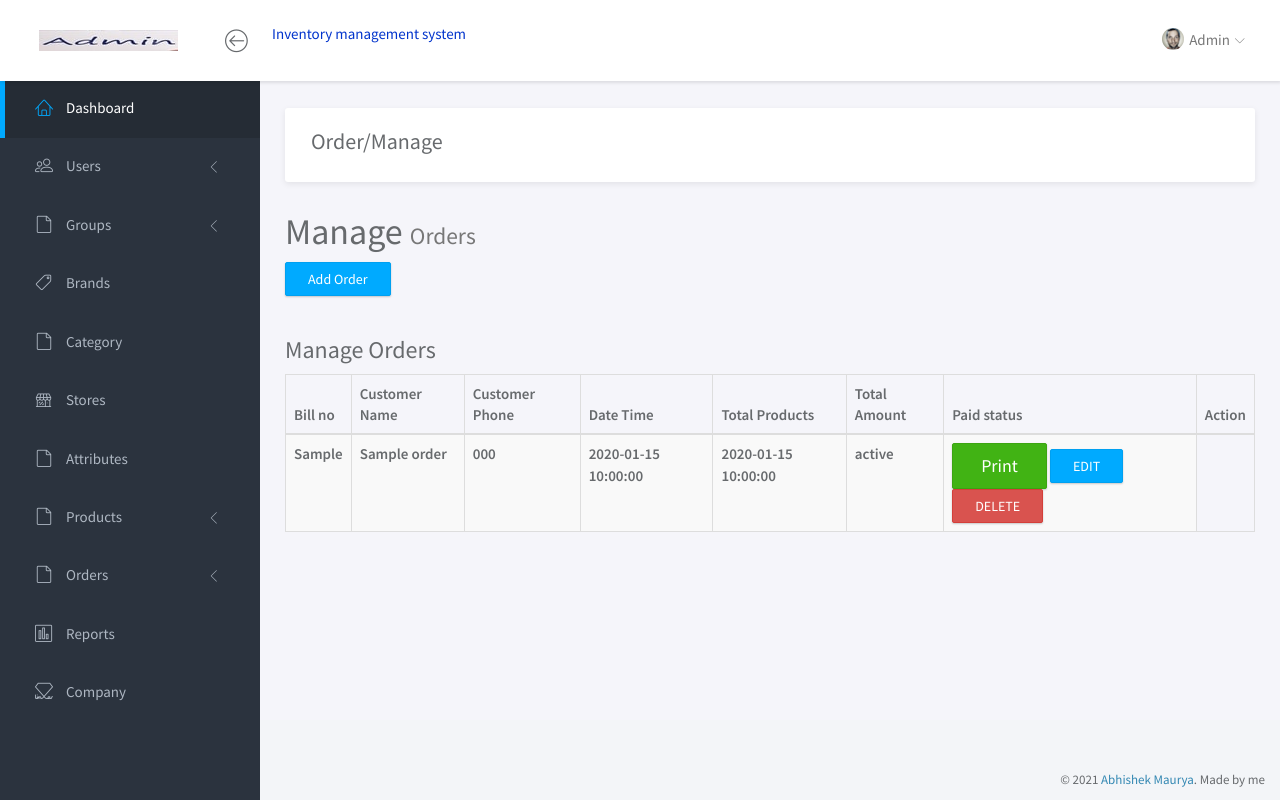
After one commit to maurya360/projectims1, a PHP site: page /dashbord/order_manage.php in a window 1280 px wide. The commit adds this page. Run offline with PHP 8.4, Linux system fonts and the light colour scheme; tables that the repository leaves empty or names only in its code hold one stand-in row (values such as "Sample post"); some libraries are stand-ins or nearby versions.

Commit message:
order and manage order added

```diff
--- a/dashbord/attribute_value.php
+++ b/dashbord/attribute_value.php
@@ -174,8 +174,8 @@ $conn->close();
 
 									<th>" .$row['attribute_value_name']."</th>
 										<td>
-										<a href='/' data-toggle='modal' data-target='#exampleModal1_".$row['id']."' id=".$row['id']." class='btn btn-primary'>EDIT</a>
-										<a href='/' data-toggle='modal' data-target='#deleteModal2_".$row['id']."' id=".$row['id']." class='btn btn-danger'>DELETE</a>
+										<a  data-toggle='modal' data-target='#exampleModal1_".$row['id']."' id=".$row['id']." class='btn btn-primary'>EDIT</a>
+										<a  data-toggle='modal' data-target='#deleteModal2_".$row['id']."' id=".$row['id']." class='btn btn-danger'>DELETE</a>
 										</td>
 								</tr>";
 								include('attribute_value_edit_del_modal.php');
--- a/dashbord/attributes.php
+++ b/dashbord/attributes.php
@@ -115,7 +115,7 @@ $conn->close();
 							<a href="#oPages" data-toggle="collapse" class="collapsed"><i class="lnr lnr-file-empty"></i> <span>Orders</span> <i class="icon-submenu lnr lnr-chevron-left"></i></a>
 							<div id="oPages" class="collapse ">
 								<ul class="nav">
-									<li><a href="" class="">+ Add Orders</a></li>
+									<li><a href="order.php" class="">+ Add Orders</a></li>
 									<li><a href="" class="">Manage Orders</a></li>
 								</ul>
 							</div>
@@ -175,8 +175,8 @@ $conn->close();
 									<th>". $row['available']."</th>
 										<td>
 										<a href='attribute_value.php?attribute_name=".$row['attribute_name']."'  class='btn btn-success'>+Add Value</a>
-										<a href='/' data-toggle='modal' data-target='#exampleModal1_".$row['id']."' id=".$row['id']." class='btn btn-primary'>EDIT</a>
-										<a href='/' data-toggle='modal' data-target='#exampleModal2_".$row['id']."' id=".$row['id']." class='btn btn-danger'>DELETE</a>
+										<a  data-toggle='modal' data-target='#exampleModal1_".$row['id']."' id=".$row['id']." class='btn btn-primary'>EDIT</a>
+										<a  data-toggle='modal' data-target='#exampleModal2_".$row['id']."' id=".$row['id']." class='btn btn-danger'>DELETE</a>
 										</td>
 								</tr>
 								";
--- a/dashbord/brand.php
+++ b/dashbord/brand.php
@@ -117,7 +117,7 @@ $conn->close();
 							<a href="#oPages" data-toggle="collapse" class="collapsed"><i class="lnr lnr-file-empty"></i> <span>Orders</span> <i class="icon-submenu lnr lnr-chevron-left"></i></a>
 							<div id="oPages" class="collapse ">
 								<ul class="nav">
-									<li><a href="" class="">+ Add Orders</a></li>
+									<li><a href="order.php" class="">+ Add Orders</a></li>
 									<li><a href="" class="">Manage Orders</a></li>
 								</ul>
 							</div>
--- a/dashbord/category.php
+++ b/dashbord/category.php
@@ -171,8 +171,8 @@ $conn->close();
 									<th>" .$row['category_name']."</th>
 									<th>". $row['available']."</th>
 										<td>
-										<a href='/' data-toggle='modal' data-target='#exampleModal1_".$row['id']."' id=".$row['id']." class='btn btn-primary'>EDIT</a>
-										<a href='/' data-toggle='modal' data-target='#exampleModal2_".$row['id']."' id=".$row['id']." class='btn btn-danger'>DELETE</a>
+										<a  data-toggle='modal' data-target='#exampleModal1_".$row['id']."' id=".$row['id']." class='btn btn-primary'>EDIT</a>
+										<a  data-toggle='modal' data-target='#exampleModal2_".$row['id']."' id=".$row['id']." class='btn btn-danger'>DELETE</a>
 										</td>
 								</tr>";
 								include('category_edit_del_modal.php');
--- /dev/null
+++ b/dashbord/order_manage.php
@@ -0,0 +1,222 @@
+<!doctype html>
+<html lang="en">
+	<?php include 'partial/head.php'?>
+<body>
+	<!-- WRAPPER -->
+	<div id="wrapper">
+		<!-- NAVBAR -->
+			<?php include 'partial/nav.php'?>
+		<!-- END NAVBAR -->
+		<!-- LEFT SIDEBAR -->
+		<div id="sidebar-nav" class="sidebar">
+			<div class="sidebar-scroll">
+				<nav>
+					<ul class="nav">
+						<li><a href="index.php" class="active"><i class="lnr lnr-home"></i> <span>Dashboard</span></a></li>
+
+						<li>
+							<a href="#subPages" data-toggle="collapse" class="collapsed"><i class="lnr lnr-users"></i> <span>Users</span> <i class="icon-submenu lnr lnr-chevron-left"></i></a>
+							<div id="subPages" class="collapse ">
+								<ul class="nav">
+									<li><a href="" class="">+ Add User</a></li>
+									<li><a href="" class=""> Manage Users</a></li>
+								</ul>
+							</div>
+						</li>
+
+						<li>
+							<a href="#gPages" data-toggle="collapse" class="collapsed"><i class="lnr lnr-file-empty"></i> <span>Groups</span> <i class="icon-submenu lnr lnr-chevron-left"></i></a>
+							<div id="gPages" class="collapse ">
+								<ul class="nav">
+									<li><a href="" class="">+ Add Group</a></li>
+									<li><a href="" class="">Manage Groups</a></li>
+								</ul>
+							</div>
+						</li>
+
+
+						<li><a href="brand.php" class=""><i class="lnr lnr-tag"></i> <span>Brands</span></a></li>
+
+						<li><a href="Category.php" class=""><i class="lnr lnr-file-empty"></i> <span>Category</span></a></li>
+
+						<li><a href="Stores.php" class=""><i class="lnr lnr-store"></i> <span>Stores</span></a></li>
+
+						<li><a href="attributes.php" class=""><i class="lnr lnr-file-empty"></i> <span>Attributes</span></a></li>
+
+
+						<li>
+							<a href="#pPages" data-toggle="collapse" class="collapsed"><i class="lnr lnr-file-empty"></i> <span>Products</span> <i class="icon-submenu lnr lnr-chevron-left"></i></a>
+							<div id="pPages" class="collapse ">
+								<ul class="nav">
+									<li><a href="" class="">+ Add Products</a></li>
+									<li><a href="" class="">Manage Products</a></li>
+								</ul>
+							</div>
+						</li>
+
+						<li>
+							<a href="#oPages" data-toggle="collapse" class="collapsed"><i class="lnr lnr-file-empty"></i> <span>Orders</span> <i class="icon-submenu lnr lnr-chevron-left"></i></a>
+							<div id="oPages" class="collapse ">
+								<ul class="nav">
+									<li><a href="" class="">+ Add Orders</a></li>
+									<li><a href="" class="">Manage Orders</a></li>
+								</ul>
+							</div>
+						</li>
+
+						<li><a href="report.php" class=""><i class="lnr lnr-chart-bars"></i> <span>Reports</span></a></li>
+						<li><a href="Company.php" class=""><i class="lnr lnr-linearicons"></i> <span>Company</span></a></li>
+					</ul>
+				</nav>
+			</div>
+		</div>
+		<!-- END LEFT SIDEBAR -->
+		<!-- MAIN -->
+		<div class="main">
+			<!-- MAIN CONTENT -->
+			<div class="main-content">
+				<div class="container-fluid">
+					<!-- OVERVIEW -->
+					<div class="panel panel-headline">
+						<div class="panel-heading">
+							<h3 class="panel-title">Order/Manage</h3>
+						</div>
+					</div>
+					<div class="content-wrapper">
+  <!-- Content Header (Page header) -->
+  <section class="content-header">
+    <h1>
+      Manage
+      <small>Orders</small>
+    </h1>
+
+  </section>
+
+									<!-- Main content -->
+									<section class="content">
+										<!-- Small boxes (Stat box) -->
+										<div class="row">
+										<div class="col-md-12 col-xs-12">
+
+											<div id="messages"></div>
+
+
+													<a href="order.php" class="btn btn-primary">Add Order</a>
+											<br /> <br />
+
+											<div class="box">
+											<div class="box-header">
+												<h3 class="box-title">Manage Orders</h3>
+											</div>
+											<!-- /.box-header -->
+											<div class="box-body">
+												<table id="manageTable" class="table table-bordered table-striped">
+												<thead>
+												<tr>
+													<th>Bill no</th>
+													<th>Customer Name</th>
+													<th>Customer Phone</th>
+													<th>Date Time</th>
+													<th>Total Products</th>
+													<th>Total Amount</th>
+													<th>Paid status</th>
+																	<th>Action</th>
+																</tr>
+												</thead>
+												<tbody>
+													<?php
+													include 'include/db.php';
+													//database show webpage
+														$query = "SELECT * FROM orders";
+														$result = $conn->query($query);
+															while($row = $result->fetch_assoc())
+															{
+
+																echo
+																"<tr>
+
+																	<th>" .$row['bill_no']."</th>
+																	<th>". $row['customer_name']."</th>
+																	<th>". $row['customer_phone']."</th>
+
+																	<th>". $row['date_time']."</th>
+																	<th>". $row['date_time']."</th>
+																	<th>". $row['paid_status']."</th>
+																		<td>
+
+																		 <a href='#' class='btn btn-success btn-lg' <span class='glyphicon glyphicon-print'></span> Print</a>
+																		<a  data-toggle='modal' data-target='#exampleModal1_".$row['id']."' id=".$row['id']." class='btn btn-primary'>EDIT</a>
+																		<a  data-toggle='modal' data-target='#exampleModal2_".$row['id']."' id=".$row['id']." class='btn btn-danger'>DELETE</a>
+																		</td>
+																</tr>";
+
+
+															}
+													?>
+
+												</tbody>
+
+												</table>
+											</div>
+											<!-- /.box-body -->
+											</div>
+											<!-- /.box -->
+										</div>
+										<!-- col-md-12 -->
+										</div>
+										<!-- /.row -->
+
+
+									</section>
+									<!-- /.content -->
+									</div>
+									<!-- /.content-wrapper -->
+
+									<!-- remove brand modal -->
+									<div class="modal fade" tabindex="-1" role="dialog" id="removeModal">
+									<div class="modal-dialog" role="document">
+										<div class="modal-content">
+										<div class="modal-header">
+											<button type="button" class="close" data-dismiss="modal" aria-label="Close"><span aria-hidden="true">&times;</span></button>
+											<h4 class="modal-title">Remove Order</h4>
+										</div>
+
+										<form role="form" action="" method="post" id="removeForm">
+											<div class="modal-body">
+											<p>Do you really want to remove?</p>
+											</div>
+											<div class="modal-footer">
+											<button type="button" class="btn btn-default" data-dismiss="modal">Close</button>
+											<button type="submit" class="btn btn-primary">Save changes</button>
+											</div>
+										</form>
+
+
+										</div><!-- /.modal-content -->
+									</div><!-- /.modal-dialog -->
+									</div><!-- /.modal -->
+					</div>
+				</div>
+			</div>
+			<!-- END MAIN CONTENT -->
+		</div>
+		<!-- END MAIN -->
+		<div class="clearfix"></div>
+		<footer>
+			<div class="container-fluid">
+				<p class="copyright">&copy; 2021 <a href="" target="_blank">Abhishek Maurya</a>. Made by me</p>
+			</div>
+		</footer>
+	</div>
+	<!-- END WRAPPER -->
+	<!-- Javascript -->
+	<script src="assets/vendor/jquery/jquery.min.js"></script>
+	<script src="assets/vendor/bootstrap/js/bootstrap.min.js"></script>
+	<script src="assets/vendor/jquery-slimscroll/jquery.slimscroll.min.js"></script>
+	<script src="assets/vendor/jquery.easy-pie-chart/jquery.easypiechart.min.js"></script>
+	<script src="assets/vendor/chartist/js/chartist.min.js"></script>
+	<script src="assets/scripts/klorofil-common.js"></script>
+
+</body>
+
+</html>
--- a/dashbord/productmange.php
+++ b/dashbord/productmange.php
@@ -71,7 +71,7 @@ $conn->close();
 							<a href="#oPages" data-toggle="collapse" class="collapsed"><i class="lnr lnr-file-empty"></i> <span>Orders</span> <i class="icon-submenu lnr lnr-chevron-left"></i></a>
 							<div id="oPages" class="collapse ">
 								<ul class="nav">
-									<li><a href="" class="">+ Add Orders</a></li>
+									<li><a href="order.php" class="">+ Add Orders</a></li>
 									<li><a href="" class="">Manage Orders</a></li>
 								</ul>
 							</div>
--- a/dashbord/stores.php
+++ b/dashbord/stores.php
@@ -172,8 +172,8 @@ $conn->close();
 									<th>" .$row['store_name']."</th>
 									<th>". $row['available']."</th>
 										<td>
-										<a href='/' data-toggle='modal' data-target='#exampleModal1_".$row['id']."' id=".$row['id']." class='btn btn-primary'>EDIT</a>
-										<a href='/' data-toggle='modal' data-target='#exampleModal2_".$row['id']."' id=".$row['id']." class='btn btn-danger'>DELETE</a>
+										<a  data-toggle='modal' data-target='#exampleModal1_".$row['id']."' id=".$row['id']." class='btn btn-primary'>EDIT</a>
+										<a  data-toggle='modal' data-target='#exampleModal2_".$row['id']."' id=".$row['id']." class='btn btn-danger'>DELETE</a>
 										</td>
 								</tr>";
 								include('store_edit_del_modal.php');
--- a/userpage/attributes.php
+++ b/userpage/attributes.php
@@ -175,8 +175,8 @@ $conn->close();
 									<th>". $row['available']."</th>
 										<td>
 										<a href='attribute_value.php?attribute_name=".$row['attribute_name']."'  class='btn btn-success'>+Add Value</a>
-										<a href='/' data-toggle='modal' data-target='#exampleModal1_".$row['id']."' id=".$row['id']." class='btn btn-primary'>EDIT</a>
-										<a href='/' data-toggle='modal' data-target='#exampleModal2_".$row['id']."' id=".$row['id']." class='btn btn-danger'>DELETE</a>
+										<a  data-toggle='modal' data-target='#exampleModal1_".$row['id']."' id=".$row['id']." class='btn btn-primary'>EDIT</a>
+										<a  data-toggle='modal' data-target='#exampleModal2_".$row['id']."' id=".$row['id']." class='btn btn-danger'>DELETE</a>
 										</td>
 								</tr>
 								";
--- a/userpage/brand.php
+++ b/userpage/brand.php
@@ -174,8 +174,8 @@ $conn->close();
 									<th>" .$row['brand_name']."</th>
 									<th>". $row['available']."</th>
 										<td>
-										<a href='/' data-toggle='modal' data-target='#exampleModal1_".$row['id']."' id=".$row['id']." class='btn btn-primary'>EDIT</a>
-										<a href='/' data-toggle='modal' data-target='#exampleModal2_".$row['id']."' id=".$row['id']." class='btn btn-danger'>DELETE</a>
+										<a  data-toggle='modal' data-target='#exampleModal1_".$row['id']."' id=".$row['id']." class='btn btn-primary'>EDIT</a>
+										<a  data-toggle='modal' data-target='#exampleModal2_".$row['id']."' id=".$row['id']." class='btn btn-danger'>DELETE</a>
 										</td>
 								</tr>";
 								include('brand_edit_del_modal.php');
--- a/userpage/category.php
+++ b/userpage/category.php
@@ -171,8 +171,8 @@ $conn->close();
 									<th>" .$row['category_name']."</th>
 									<th>". $row['available']."</th>
 										<td>
-										<a href='/' data-toggle='modal' data-target='#exampleModal1_".$row['id']."' id=".$row['id']." class='btn btn-primary'>EDIT</a>
-										<a href='/' data-toggle='modal' data-target='#exampleModal2_".$row['id']."' id=".$row['id']." class='btn btn-danger'>DELETE</a>
+										<a  data-toggle='modal' data-target='#exampleModal1_".$row['id']."' id=".$row['id']." class='btn btn-primary'>EDIT</a>
+										<a  data-toggle='modal' data-target='#exampleModal2_".$row['id']."' id=".$row['id']." class='btn btn-danger'>DELETE</a>
 										</td>
 								</tr>";
 								include('category_edit_del_modal.php');
--- a/userpage/stores.php
+++ b/userpage/stores.php
@@ -172,8 +172,8 @@ $conn->close();
 									<th>" .$row['store_name']."</th>
 									<th>". $row['available']."</th>
 										<td>
-										<a href='/' data-toggle='modal' data-target='#exampleModal1_".$row['id']."' id=".$row['id']." class='btn btn-primary'>EDIT</a>
-										<a href='/' data-toggle='modal' data-target='#exampleModal2_".$row['id']."' id=".$row['id']." class='btn btn-danger'>DELETE</a>
+										<a  data-toggle='modal' data-target='#exampleModal1_".$row['id']."' id=".$row['id']." class='btn btn-primary'>EDIT</a>
+										<a  data-toggle='modal' data-target='#exampleModal2_".$row['id']."' id=".$row['id']." class='btn btn-danger'>DELETE</a>
 										</td>
 								</tr>";
 								include('store_edit_del_modal.php');
```
Also changed, not shown: dashbord/order.php (+111 -51 lines), dashbord/order_helper1.php (added, +19 -0 lines), userpage/attribute_value.php (+5 -5 lines), dashbord/sample.php (line endings or trailing spaces).
